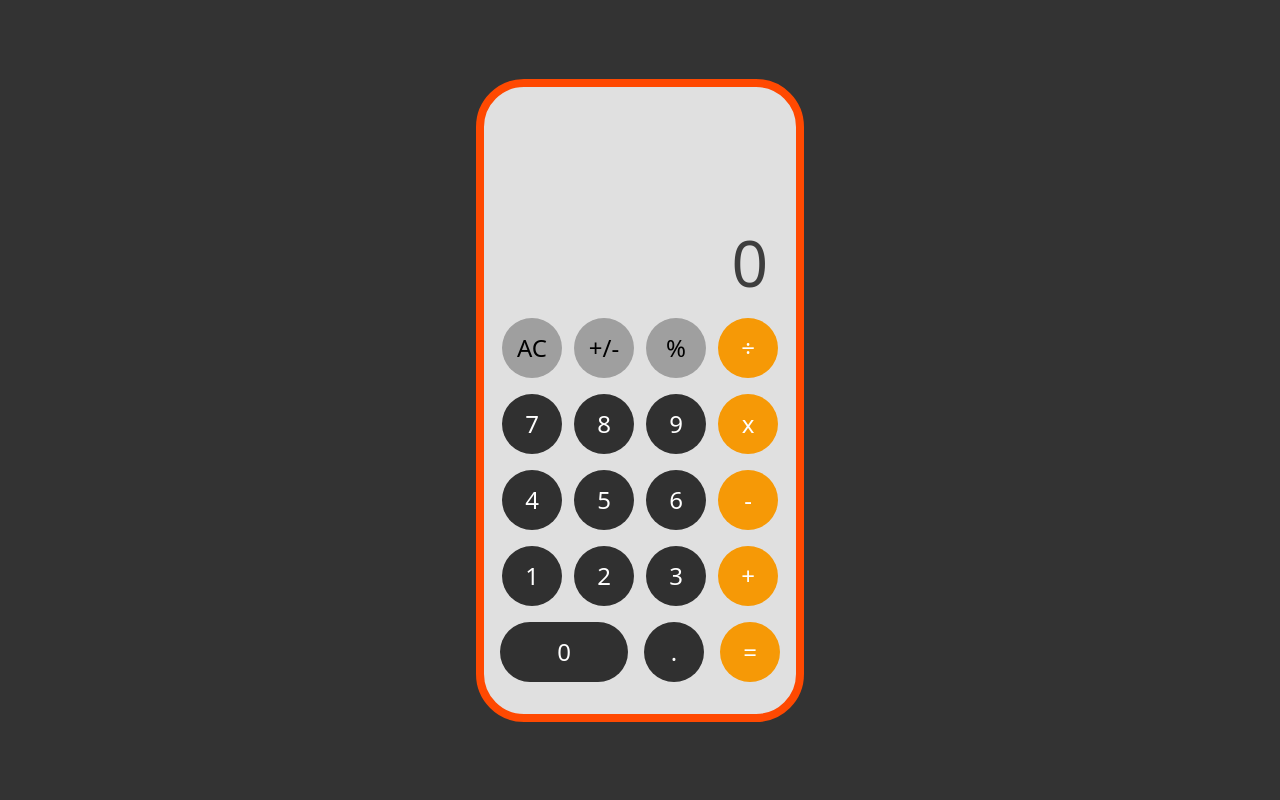
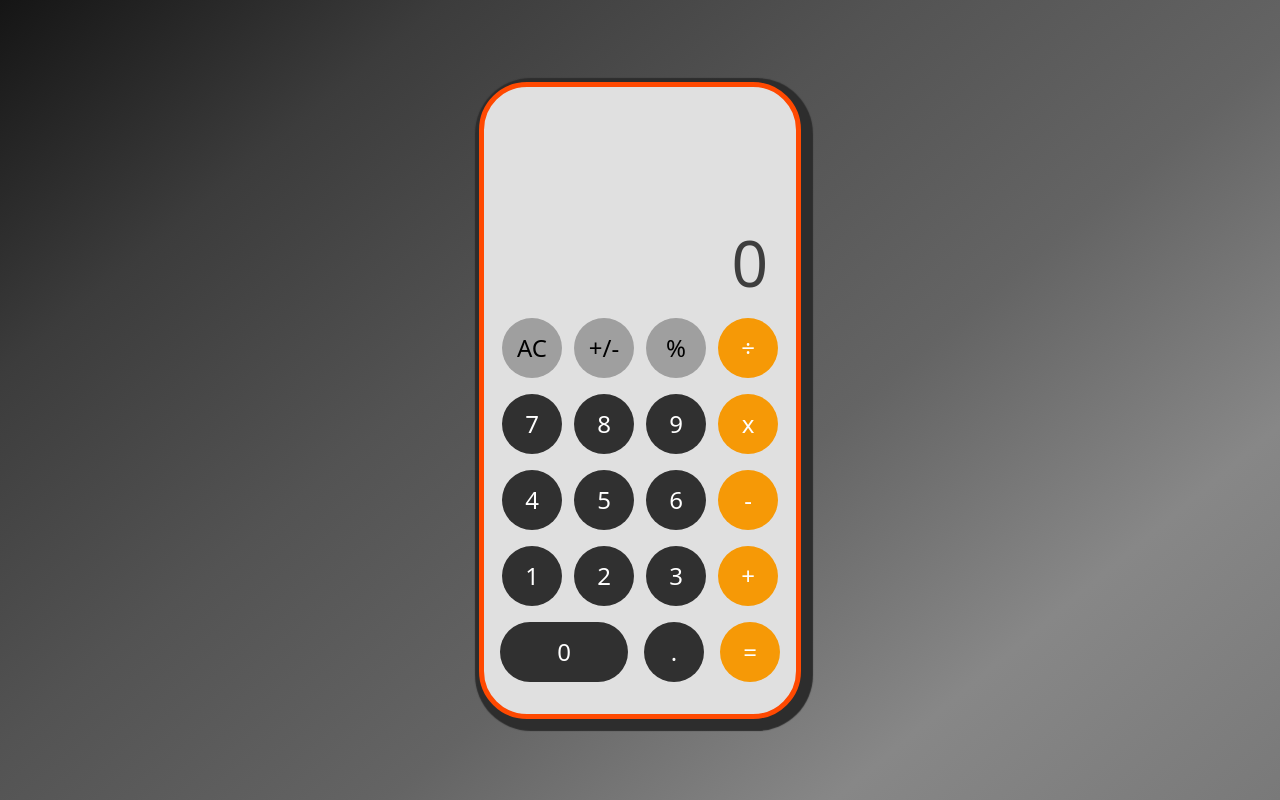
Before and after one commit to nangonz/basic-iphone-calculator, a plain HTML site: page src/index.html in a window 1280 px wide. Drawn offline with Linux system fonts and the light colour scheme.

Commit message:
wip: update readme file and minor style change

```diff
--- a/src/style.css
+++ b/src/style.css
@@ -19,6 +19,7 @@ html {
   height: 100vh;
   font-family: system-ui, -apple-system, BlinkMacSystemFont, 'Segoe UI', Roboto, 'Open Sans', 'Helvetica Neue';
   font-size: 16px;
+  background: linear-gradient(320deg, #797979, #878787, #646464, #535353, #3c3c3c, #151515);
 }
 
 button {
@@ -36,12 +37,13 @@ input[type="text"] {
 }
 
 #main {
-  border: .5rem solid #ff4901;
+  border: .35rem solid #ff4901;
   border-radius: 3rem;
   width: 100%;
   max-width: 17.5rem;
   background-color: #e0e0e0;
   padding: 2rem 1rem;
+  box-shadow: 4px 4px 1px 8px rgb(45, 45, 45);
 }
 
 .calc-header {
```
Also changed, not shown: 1 other file.
